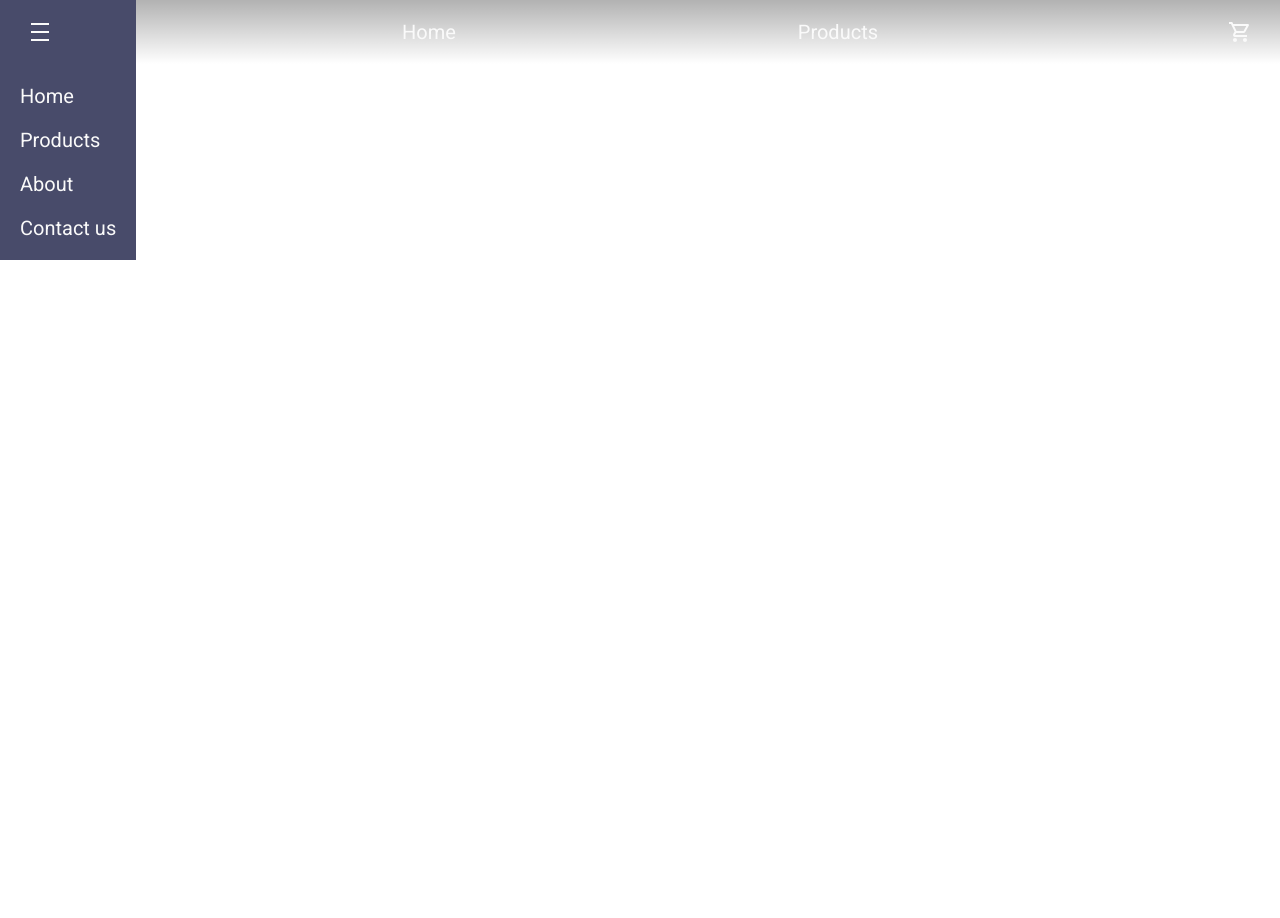
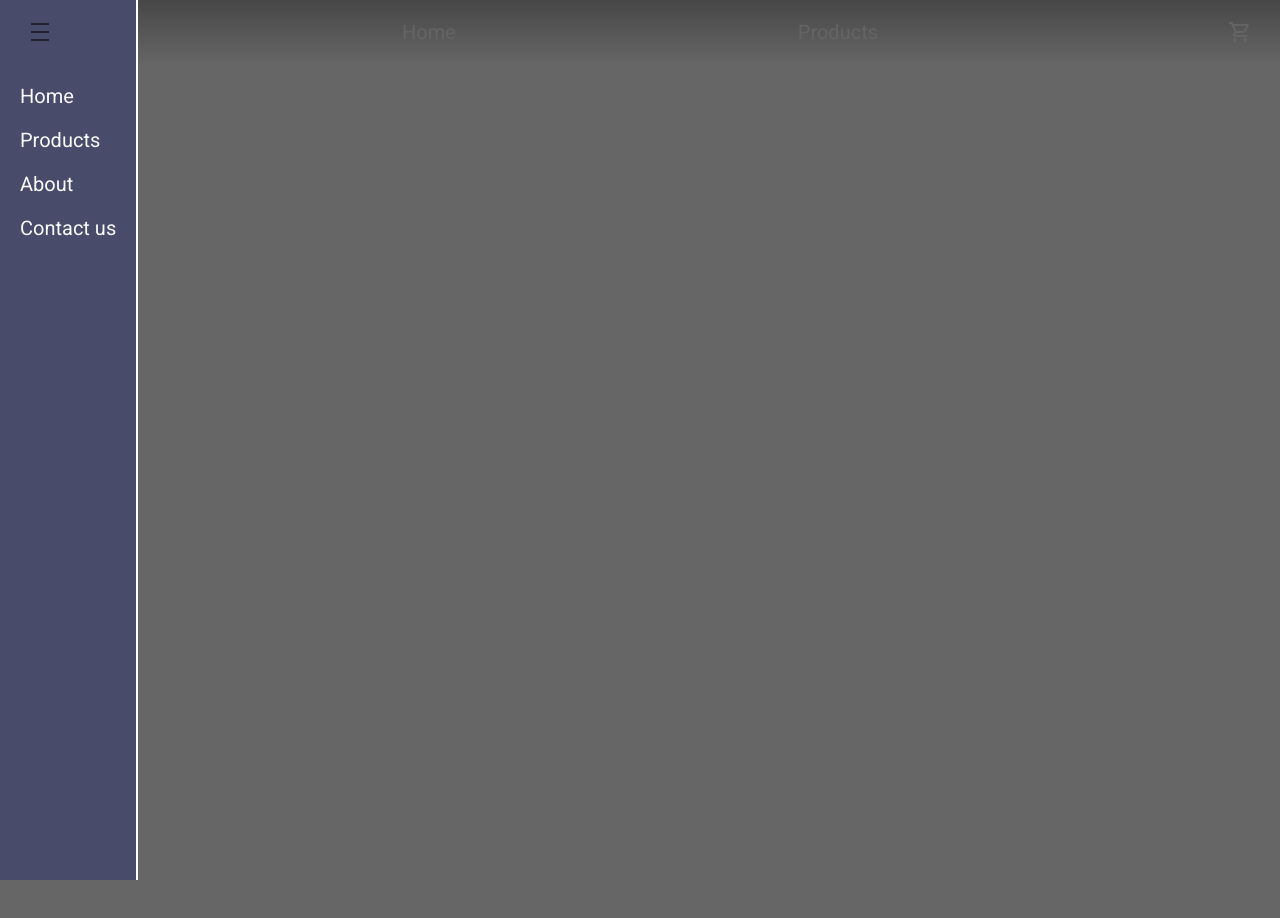
Before and after one commit to Rikard-Johansson97/consid-kod-test, a Next.js app: page /product in a window 1280 px wide. Both pictures are taken after a click on the button 40 px from the left and 32 px from the top of the page. Shown: the top 918 px of the page. Before the commit the page ends 800 px from the top, so only its background shows below. Built offline with nearby package versions, Linux system fonts and the light colour scheme.

Commit message:
Sidebar component (#6)
created Sidebar component with slide animations

```diff
--- a/pages/product/index.tsx
+++ b/pages/product/index.tsx
@@ -1,4 +1,4 @@
-import Navbar from "../../components/Navbar";
+import Navbar from "../../src/components/Navbar/Navbar";
 
 export default function Product() {
   return (
--- /dev/null
+++ b/src/components/Sidebar/Sidebar.tsx
@@ -0,0 +1,54 @@
+import React, { useEffect } from "react";
+import styles from "./sidebar.module.scss";
+import IconButton from "@mui/material/IconButton";
+import DensityMediumOutlinedIcon from "@mui/icons-material/DensityMediumOutlined";
+import Link from "next/link";
+
+const Sidebar = (props: any) => {
+  const { isOpen, setIsOpen } = props;
+
+  useEffect(() => {
+    const handleScroll = () => setIsOpen(false);
+    window.addEventListener("scroll", handleScroll);
+    return () => window.removeEventListener("scroll", handleScroll);
+  }, []);
+
+  return (
+    <>
+      {
+        <div
+          className={`${styles.overlay} ${isOpen && styles.active}`}
+          onClick={() => setIsOpen(!isOpen)}></div>
+      }
+      <div className={`${styles.sidebar} ${isOpen ? styles.active : ""}`}>
+        <IconButton onClick={() => setIsOpen(!isOpen)}>
+          <DensityMediumOutlinedIcon className={styles.btnIcon} />
+        </IconButton>
+        <ul className={styles.links}>
+          <li>
+            <Link className={styles.link} href='/'>
+              Home
+            </Link>
+          </li>
+          <li>
+            <Link href='/product' className={styles.link}>
+              Products
+            </Link>
+          </li>
+          <li>
+            <Link href='/about' className={styles.link}>
+              About
+            </Link>
+          </li>
+          <li>
+            <Link href='/contact' className={styles.link}>
+              Contact us
+            </Link>
+          </li>
+        </ul>
+      </div>
+    </>
+  );
+};
+
+export default Sidebar;
--- /dev/null
+++ b/src/components/Sidebar/sidebar.module.scss
@@ -0,0 +1,48 @@
+@import "/src/styles/globals.scss";
+
+.overlay {
+  visibility: hidden;
+  position: absolute;
+  left: 0;
+  top: 0;
+  bottom: 0;
+  right: 0;
+  height: 200vh;
+  opacity: 0;
+  z-index: 7;
+  transition: all 0.5s ease-in-out;
+}
+.overlay.active {
+  visibility: visible;
+  background-color: black;
+  opacity: 0.6;
+}
+.sidebar {
+  position: absolute;
+  top: 0;
+  left: -100%;
+  background-color: $dark-grey;
+  height: 110vh;
+  transition: left 0.5s ease-in-out;
+  background-color: $dark-grey;
+  z-index: 9;
+  border-right: solid 2px white;
+  .btnIcon {
+    margin: 12px 20px;
+  }
+  .links {
+    display: flex;
+    flex-direction: column;
+    gap: 20px;
+    padding: 20px;
+    background-color: $dark-grey;
+    .link {
+      font-size: 20px;
+      color: $white;
+    }
+  }
+  &.active {
+    left: 0;
+    transition: left 0.5s ease-in-out;
+  }
+}
```
Also changed, not shown: src/components/Banner/Banner.tsx (added, +25 -0 lines), src/components/Banner/banner.module.scss (added, +22 -0 lines).
